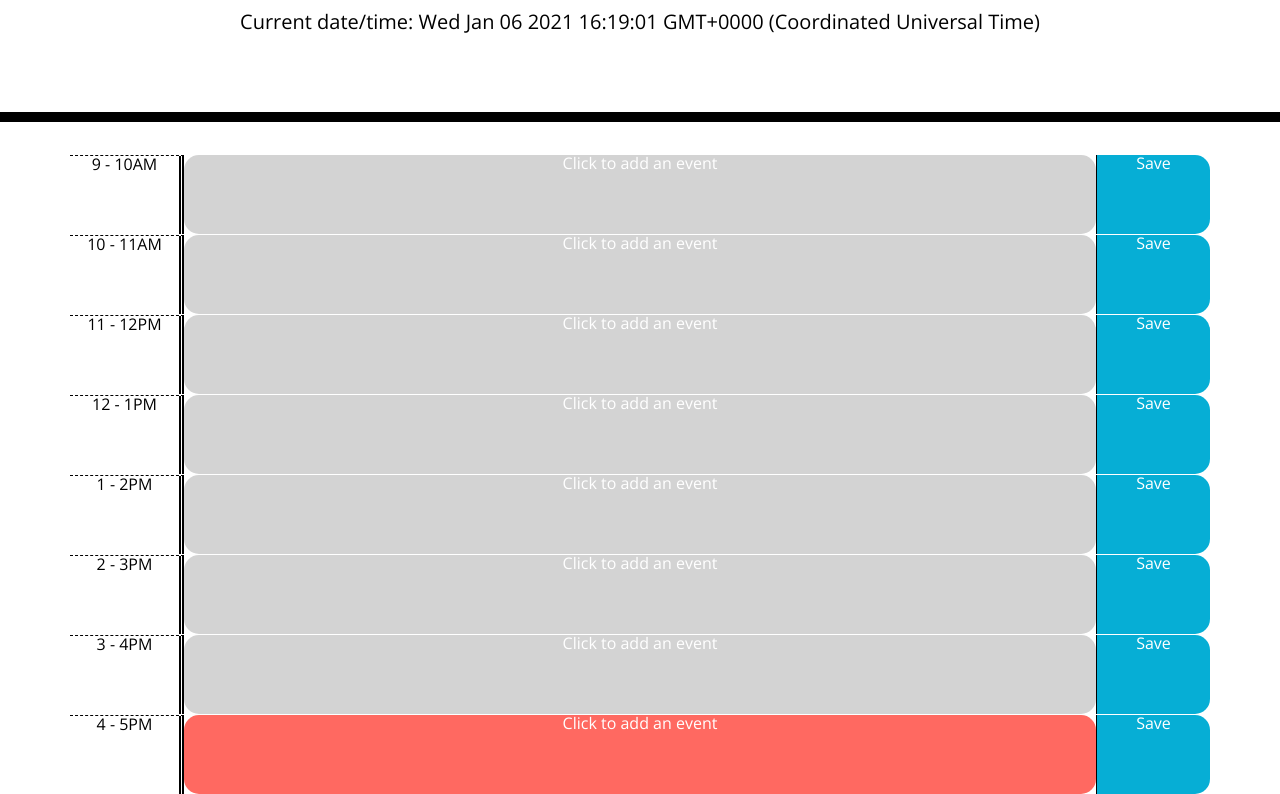
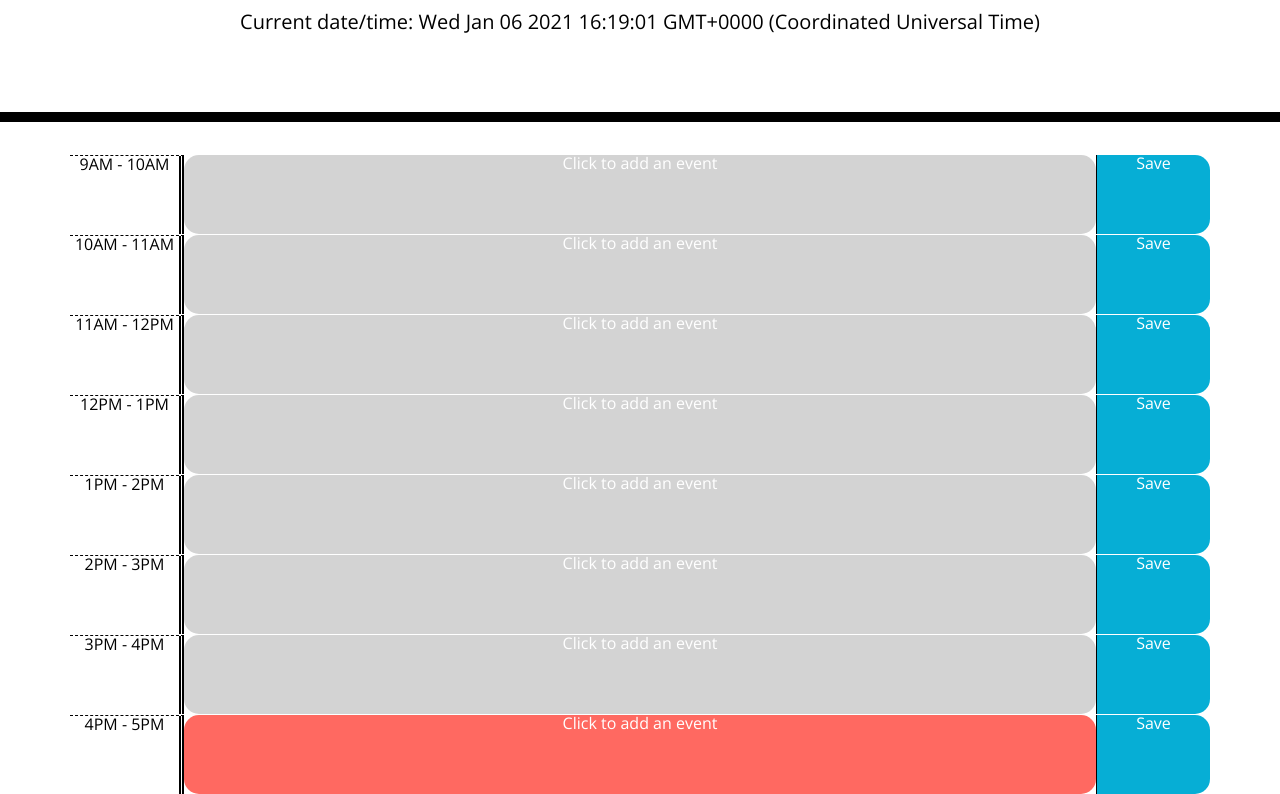
Before and after one commit to freejonm/workdayscheduler, a plain HTML site: page index.html in a window 1280 px wide. Shown: the part 182-976 px from the top of the page. Drawn offline with nearby package versions, Linux system fonts and the light colour scheme.

Commit message:
changing text in hour divs

```diff
--- a/index.html
+++ b/index.html
@@ -32,41 +32,41 @@
     <div class="container">
       <!-- Timeblocks go here -->
       <div class="row">
-        <div class="hour">9 - 10AM</div>
+        <div class="hour">9AM - 10AM</div>
         <div class="time-block" id="9">Click to add an event</div>
         <div class="saveBtn">Save</div>
       </div><div class="row">
-        <div class="hour">10 - 11AM</div>
+        <div class="hour">10AM - 11AM</div>
         <div class="time-block" id="10">Click to add an event</div>
         <div class="saveBtn">Save</div>
       </div>
       <div class="row">
-        <div class="hour">11 - 12PM</div>
+        <div class="hour">11AM - 12PM</div>
         <div class="time-block" id="11">Click to add an event</div>
         <div class="saveBtn">Save</div>
       </div>
       <div class="row">
-        <div class="hour">12 - 1PM</div>
+        <div class="hour">12PM - 1PM</div>
         <div class="time-block" id="12">Click to add an event</div>
         <div class="saveBtn">Save</div>
       </div>
       <div class="row">
-        <div class="hour">1 - 2PM</div>
+        <div class="hour">1PM - 2PM</div>
         <div class="time-block" id="1">Click to add an event</div>
         <div class="saveBtn">Save</div>
       </div>
       <div class="row">
-        <div class="hour">2 - 3PM</div>
+        <div class="hour">2PM - 3PM</div>
         <div class="time-block" id="2">Click to add an event</div>
         <div class="saveBtn">Save</div>
       </div>
       <div class="row">
-        <div class="hour">3 - 4PM</div>
+        <div class="hour">3PM - 4PM</div>
         <div class="time-block" id="3">Click to add an event</div>
         <div class="saveBtn">Save</div>
       </div>
       <div class="row">
-        <div class="hour">4 - 5PM</div>
+        <div class="hour">4PM - 5PM</div>
         <div class="time-block" id="4">Click to add an event</div>
         <div class="saveBtn">Save</div>
       </div>
```
